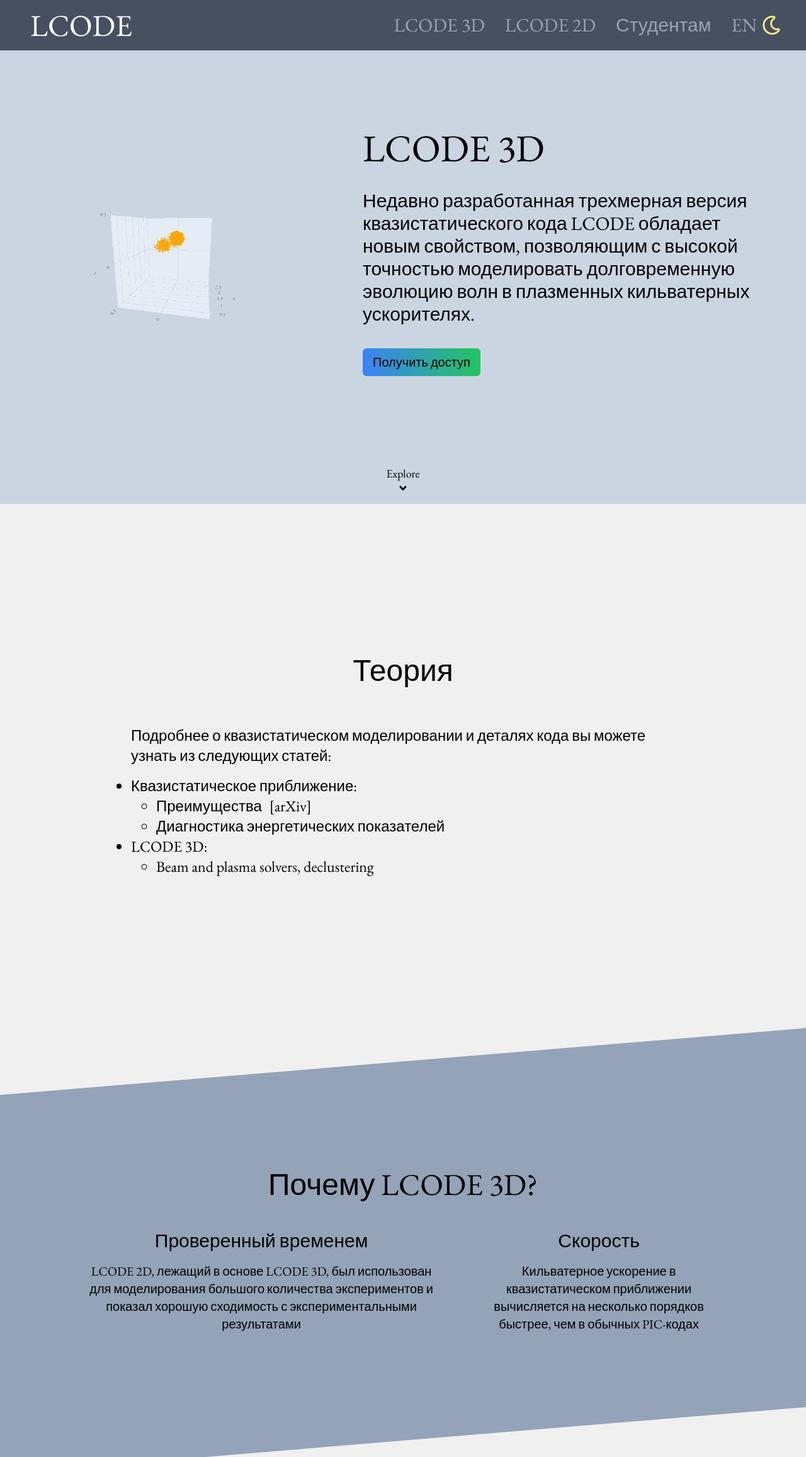
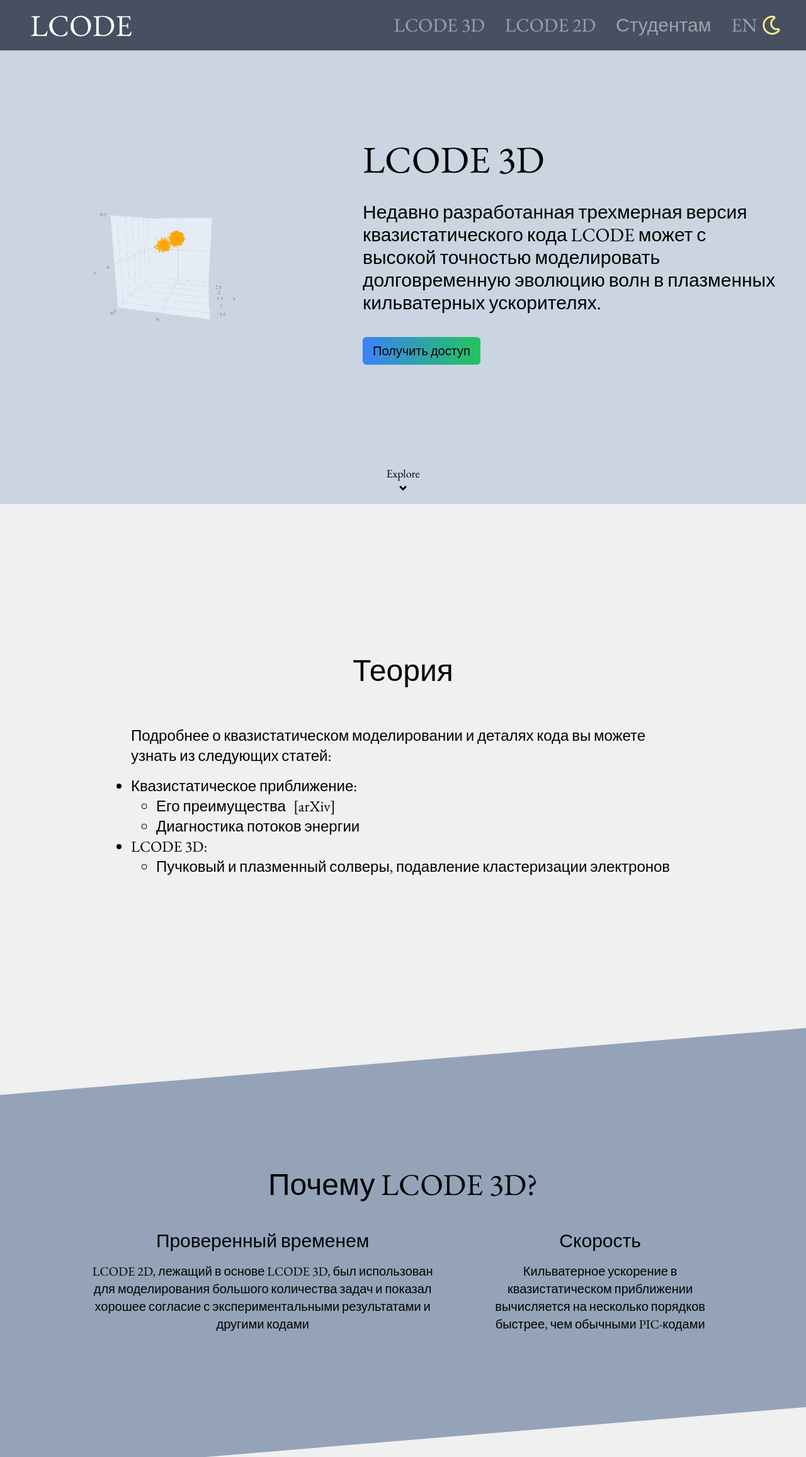
Before and after one commit to nikiquark/lcode_site, a Next.js app: page /ru in a window 1280 px wide. Shown: the top 2313 px of the page at 63% size. Built offline with nearby package versions, Linux system fonts and the light colour scheme.

Commit message:
fix: labels

```diff
--- a/src/app/(en)/page.tsx
+++ b/src/app/(en)/page.tsx
@@ -7,7 +7,7 @@ import { SiReadthedocs } from 'react-icons/si'
 export const metadata: Metadata = {
   title: 'LCODE 3D — code for simulations of plasma wakefield acceleration',
   description:
-    'LCODE is a freely-distributed code for simulations of particle beam-driven plasma wake eld acceleration. The quasi-static approximation is used for calculating plasma response. The beams are modeled by fully relativistic macro-particles.',
+    'LCODE is a freely-distributed code for simulations of plasma wakefield acceleration. The quasistatic approximation is used for calculating plasma response. The beams are modeled by fully relativistic macro-particles.',
   alternates: {
     canonical: '/',
   },
@@ -43,12 +43,12 @@ export default function L3D() {
     {
       id: 1,
       title: 'Time-tested',
-      text: 'LCODE 2D, the basis for LCODE 3D, has been used to model a large number of installations and has shown good convergence with experimental results',
+      text: 'LCODE 2D, the basis for LCODE 3D, has been used to model a large number of problems and has shown good agreement with experimental results and other codes',
     },
     {
       id: 2,
       title: 'Fast',
-      text: 'Wake acceleration in the quasi-static approximation is computed several orders of magnitude faster than conventional PIC codes',
+      text: 'Wakefield acceleration in the quasistatic approximation is simulated several orders of magnitude faster than with conventional PIC codes',
     },
   ]
   return (
--- a/src/app/(ru)/ru/2d/page.tsx
+++ b/src/app/(ru)/ru/2d/page.tsx
@@ -1,15 +1,13 @@
+import HoverInfo from '@/components/HoverInfo'
+import TheoryList, { PaperList } from '@/components/TheoryList'
+import Link from 'next/link'
 import { Metadata } from 'next/types'
-import Image from 'next/image'
 import { FaAngleDown } from 'react-icons/fa'
-import Link from 'next/link'
 import { IoMdDocument } from 'react-icons/io'
-import TheoryList, { PaperList } from '@/components/TheoryList'
-import { IoInformationCircleOutline } from 'react-icons/io5'
-import HoverInfo from '@/components/HoverInfo'
 export const metadata: Metadata = {
   title: 'LCODE 2D — Код для моделирования кильватерного ускорения',
   description:
-    'LCODE - это свободно распространяемый код для моделирования кильватерного ускорения. Для расчета отклика плазмы используется квазистатическое приближение. Пучки моделируются полностью релятивистскими макрочастицами.',
+    'LCODE - это свободно распространяемый код для моделирования плазменного кильватерного ускорения. Для расчета отклика плазмы используется квазистатическое приближение. Пучки моделируются полностью релятивистскими макрочастицами.',
   alternates: {
     canonical: '/ru/2d',
   },
@@ -21,12 +19,12 @@ export default function L2D() {
       title: 'Квазистатическое приближение',
       links: [
         {
-          text: 'Преимущества',
+          text: 'Его преимущества',
           link: 'https://doi.org/10.1134/S1063780X22601249',
           arxiv: 'https://doi.org/10.48550/arXiv.2205.04390',
         },
         {
-          text: 'Диагностика энергетических показателей',
+          text: 'Диагностика потоков энергии',
           link: 'http://dx.doi.org/10.1103/PhysRevE.69.046405',
         },
       ],
@@ -59,12 +57,12 @@ export default function L2D() {
     {
       id: 1,
       title: 'Провернный временем',
-      text: 'LCODE 2D, лежащий в основе LCODE 3D, был использован для моделирования большого количества экспериментов и показал хорошую сходимость с экспериментальными результатами',
+      text: 'LCODE 2D был использован для моделирования большого количества задач и показал хорошее согласие с экспериментальными результатами и другими кодами',
     },
     {
       id: 2,
       title: 'Скорость',
-      text: 'Кильватерное ускорение в квазистатическом приближении вычисляется на несколько порядков быстрее, чем в обычных PIC-кодах',
+      text: 'Кильватерное ускорение в квазистатическом приближении вычисляется на несколько порядков быстрее, чем обычными PIC-кодами',
     },
   ]
   return (
@@ -81,10 +79,7 @@ export default function L2D() {
           <div className="flex flex-col gap-y-9 items-start">
             <h2 className="text-3xl lg:text-6xl">LCODE 2D</h2>
             <p className="text-xl lg:text-2xl xl:text-3xl">
-              LCODE - это свободно распространяемый код для моделирования
-              кильватерного ускорения. Для расчета отклика плазмы используется
-              квазистатическое приближение. Пучки моделируются полностью
-              релятивистскими макрочастицами.
+            LCODE - это свободно распространяемый код для моделирования плазменного кильватерного ускорения. Для расчета отклика плазмы используется квазистатическое приближение. Пучки моделируются полностью релятивистскими макрочастицами.
             </p>
             <Link
               className="text-xl bg-gradient-to-r from-blue-500 to-green-500 rounded-md p-2 px-4 hover:shadow-[0_0_40px_rgba(8,_112,_184,_0.7)] duration-300"
--- a/src/app/(ru)/ru/page.tsx
+++ b/src/app/(ru)/ru/page.tsx
@@ -7,7 +7,7 @@ import { SiReadthedocs } from 'react-icons/si'
 export const metadata: Metadata = {
   title: 'LCODE 3D — код для моделирования кильватерного ускорения',
   description:
-    'LCODE - это свободно распространяемый код для моделирования кильватерного ускорения. Для расчета отклика плазмы используется квазистатическое приближение. Пучки моделируются полностью релятивистскими макрочастицами.',
+    'LCODE - это свободно распространяемый код для моделирования плазменного кильватерного ускорения. Для расчета отклика плазмы используется квазистатическое приближение. Пучки моделируются полностью релятивистскими макрочастицами.',
   alternates: {
     canonical: '/ru',
   },
@@ -19,12 +19,12 @@ export default function L3D() {
       title: 'Квазистатическое приближение',
       links: [
         {
-          text: 'Преимущества',
+          text: 'Его преимущества',
           link: 'https://doi.org/10.1134/S1063780X22601249',
           arxiv: 'https://doi.org/10.48550/arXiv.2205.04390',
         },
         {
-          text: 'Диагностика энергетических показателей',
+          text: 'Диагностика потоков энергии',
           link: 'http://dx.doi.org/10.1103/PhysRevE.69.046405',
         },
       ],
@@ -33,7 +33,7 @@ export default function L3D() {
       title: 'LCODE 3D',
       links: [
         {
-          text: 'Beam and plasma solvers, declustering',
+          text: 'Пучковый и плазменный солверы, подавление кластеризации электронов',
           link: 'https://arxiv.org/abs/2401.11924',
         },
       ],
@@ -43,12 +43,12 @@ export default function L3D() {
     {
       id: 1,
       title: 'Проверенный временем',
-      text: 'LCODE 2D, лежащий в основе LCODE 3D, был использован для моделирования большого количества экспериментов и показал хорошую сходимость с экспериментальными результатами',
+      text: 'LCODE 2D, лежащий в основе LCODE 3D, был использован для моделирования большого количества задач и показал хорошее согласие с экспериментальными результатами и другими кодами',
     },
     {
       id: 2,
       title: 'Скорость',
-      text: 'Кильватерное ускорение в квазистатическом приближении вычисляется на несколько порядков быстрее, чем в обычных PIC-кодах',
+      text: 'Кильватерное ускорение в квазистатическом приближении вычисляется на несколько порядков быстрее, чем обычными PIC-кодами',
     },
   ]
   return (
@@ -65,10 +65,7 @@ export default function L3D() {
           <div className="flex flex-col gap-y-9 items-start">
             <h2 className="text-3xl lg:text-6xl">LCODE 3D</h2>
             <p className="text-xl lg:text-2xl xl:text-3xl">
-              Недавно разработанная трехмерная версия квазистатического кода
-              LCODE обладает новым свойством, позволяющим с высокой точностью
-              моделировать долговременную эволюцию волн в плазменных
-              кильватерных ускорителях.
+            Недавно разработанная трехмерная версия квазистатического кода LCODE может с высокой точностью моделировать долговременную эволюцию волн в плазменных кильватерных ускорителях.
             </p>
             <Link
               className="text-xl bg-gradient-to-r from-blue-500 to-green-500 rounded-md p-2 px-4 hover:shadow-[0_0_40px_rgba(8,_112,_184,_0.7)] duration-300"
--- a/src/components/LangSelect/LangSelect.tsx
+++ b/src/components/LangSelect/LangSelect.tsx
@@ -1,11 +1,14 @@
-import Link from 'next/link'
-import { Lang } from '.'
+import Link from 'next/link';
+import { usePathname } from 'next/navigation';
+import { Lang } from '.';
 
 const LangSelect: React.FC<{ lang: Lang }> = ({ lang }) => {
+  const path = usePathname();
+  const newPath = lang === 'EN' ? path.replace('/ru/', '/') : '/ru' + path;
   return (
     <div className="mr-2 ml-4 cursor-pointer">
       <p className="text-gray-400 hover:text-white text-3xl duration-300">
-        <Link href={lang === 'EN' ? '/' : '/ru'}>{lang}</Link>
+        <Link href={newPath}>{lang}</Link>
       </p>
     </div>
   )
```
Also changed, not shown: src/app/(en)/2d/page.tsx (+7 -12 lines).
